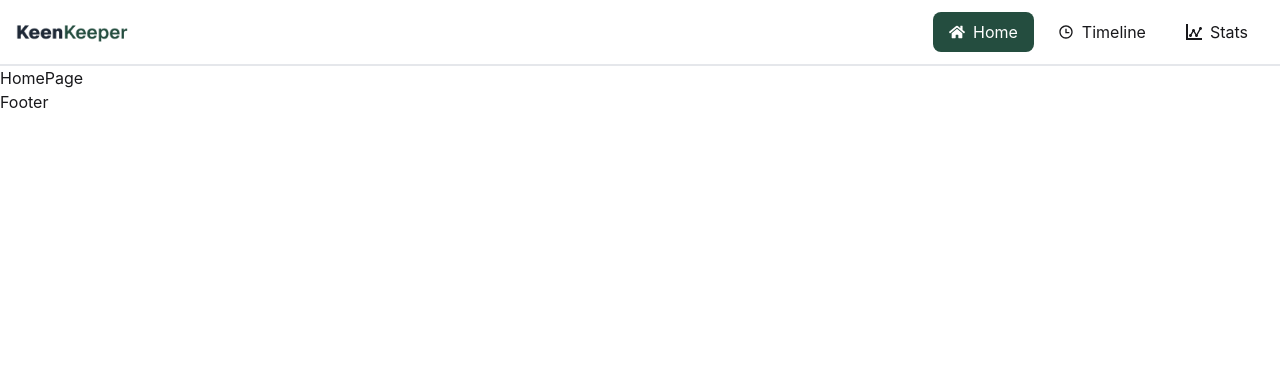
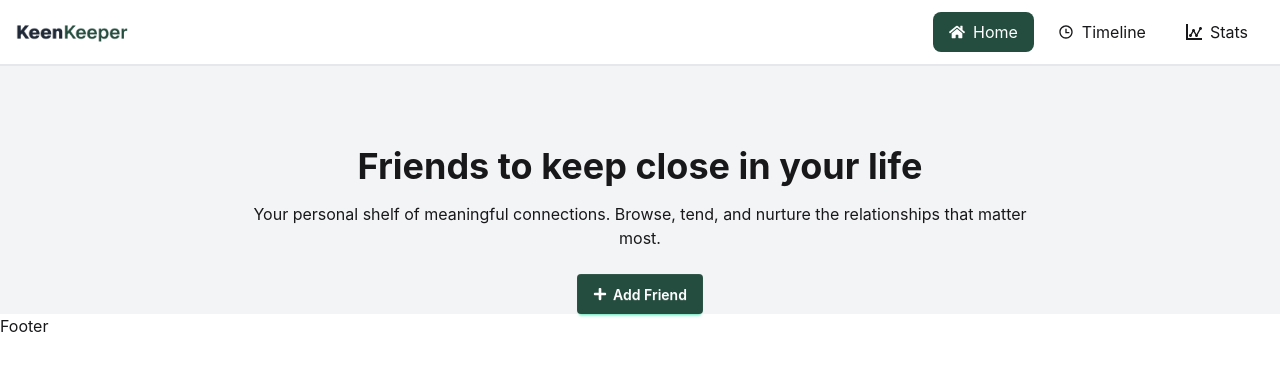
Before and after one commit to Atik03/B13-A07, a React (Vite) app: page / in a window 1280 px wide. Shown: the top 370 px of the page. Built offline with nearby package versions, Linux system fonts and the light colour scheme.

Commit message:
Add AddFriend section

```diff
--- /dev/null
+++ b/src/components/AddFriend.jsx
@@ -0,0 +1,21 @@
+import React from "react";
+import { FaPlus } from "react-icons/fa";
+
+function AddFriend() {
+  return (
+    <div className="w-full text-center pt-[80px]">
+      <h1 className="text-2xl md:text-3xl lg:text-4xl font-bold">
+        Friends to keep close in your life
+      </h1>
+      <p className="mt-4">
+        Your personal shelf of meaningful connections. Browse, tend, and nurture
+        the relationships that matter most.
+      </p>
+      <button className="btn btn-success mt-6 bg-[rgb(36,77,63)] text-white border-none">
+        <FaPlus /> Add Friend
+      </button>
+    </div>
+  );
+}
+
+export default AddFriend;
--- a/src/components/shared/Navbar.jsx
+++ b/src/components/shared/Navbar.jsx
@@ -4,6 +4,7 @@ import logo from "../../assets/logo.png";
 import { FaHome } from "react-icons/fa";
 import { RiTimeLine } from "react-icons/ri";
 import { ImStatsDots } from "react-icons/im";
+import { GiHamburgerMenu } from "react-icons/gi";
 
 const Navbar = () => {
   const navLinkClass = ({ isActive }) =>
@@ -15,11 +16,10 @@ const Navbar = () => {
     <>
       <div className="w-full border-b-2 border-gray-200">
         <div className="navbar bg-base-100 container mx-auto px-4">
-          {/* LEFT: Hamburger (mobile only) */}
           <div className="navbar-start md:hidden">
             <div className="dropdown md:hidden">
               <label tabIndex={0} className="btn btn-ghost">
-                ☰
+                <GiHamburgerMenu />
               </label>
 
               <ul className="menu menu-sm dropdown-content mt-3 z-[1] p-2 shadow bg-base-100 rounded-box w-52">
@@ -42,12 +42,10 @@ const Navbar = () => {
             </div>
           </div>
 
-          {/* LOGO (LEFT on md+) */}
           <div className="flex-1 flex justify-end md:justify-start">
             <img src={logo} alt="Logo" className="w-28" />
           </div>
 
-          {/* MENU (md and up) */}
           <div className="hidden md:flex gap-2">
             <NavLink to="/" className={navLinkClass}>
               <FaHome /> Home
--- a/src/pages/HomePage.jsx
+++ b/src/pages/HomePage.jsx
@@ -1,7 +1,12 @@
 import React from "react";
+import AddFriend from "../components/AddFriend";
 
 function HomePage() {
-  return <div>HomePage</div>;
+  return (
+    <div className="w-full bg-gray-100 lg:px-[245px] ">
+      <AddFriend></AddFriend>
+    </div>
+  );
 }
 
 export default HomePage;
```
